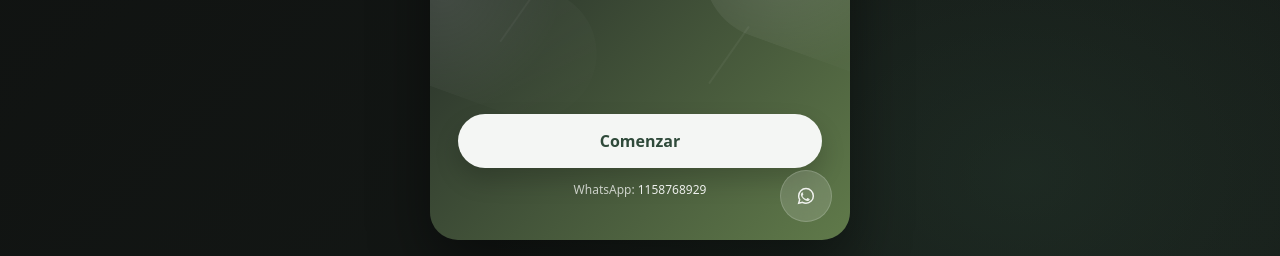
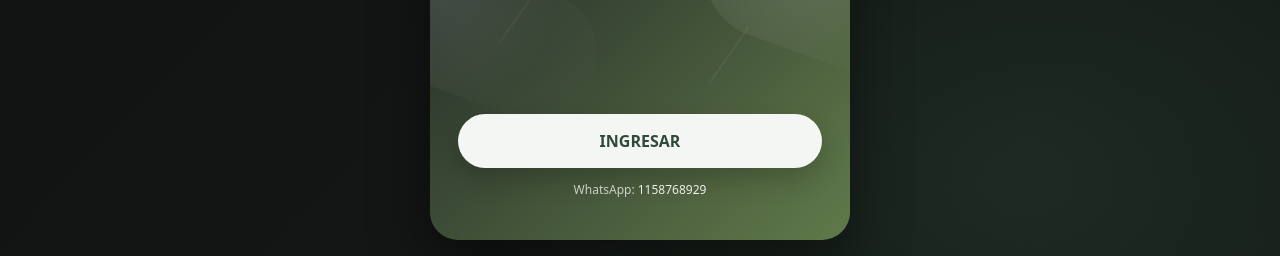
Before and after one commit to ProduccionesvGv/vGvServ, a plain HTML site: page index.html in a window 1280 px wide. Shown: the part 544-800 px from the top of the page. Drawn offline with Linux system fonts and the light colour scheme.

Commit message:
Add files via upload

```diff
--- a/index.html
+++ b/index.html
@@ -31,21 +31,12 @@
       </div>
 
       <div class="cta">
-        <a class="btn" href="https://novaseeds-argentina.github.io/MixPack/">Comenzar</a>
+        <a class="btn" href="https://novaseeds-argentina.github.io/MixPack/">INGRESAR</a>
         <div class="footer">
           WhatsApp: <a class="footerLink" href="https://wa.me/1158768929" target="_blank" rel="noopener">1158768929</a>
         </div>
       </div>
     </div>
-
-    <!-- WhatsApp flotante -->
-    <a class="wa" href="https://wa.me/1158768929" target="_blank" rel="noopener" aria-label="Contactar por WhatsApp">
-      <svg viewBox="0 0 24 24" fill="none" aria-hidden="true" xmlns="http://www.w3.org/2000/svg">
-        <path d="M20 11.9c0 4.4-3.6 8-8 8a7.9 7.9 0 0 1-3.8-1L4 20l1.1-4.1a7.9 7.9 0 0 1-1.1-4c0-4.4 3.6-8 8-8s8 3.6 8 8Z" stroke="white" stroke-width="1.6" opacity=".95"/>
-        <path d="M9.1 8.6c-.2-.5-.4-.5-.6-.5H8c-.2 0-.5.1-.7.4-.2.3-.9.9-.9 2.1s.9 2.4 1 2.6c.1.2 1.7 2.6 4.2 3.6 2 .8 2.5.7 2.9.6.4-.1 1.2-.5 1.4-1 .2-.5.2-.9.1-1-.1-.1-.3-.2-.7-.4l-1.5-.7c-.2-.1-.4-.1-.6.1-.2.2-.6.7-.8.8-.2.1-.3.1-.6 0-.3-.1-1.2-.4-2.2-1.3-.8-.7-1.3-1.6-1.4-1.9-.1-.3 0-.4.1-.5.1-.1.3-.3.4-.4.1-.1.2-.3.3-.5.1-.2.1-.4 0-.6l-.4-1.1Z"
-              fill="white" opacity=".9"/>
-      </svg>
-    </a>
   </main>
 
 </body>
--- a/styles.css
+++ b/styles.css
@@ -92,8 +92,9 @@ body{
 /* Logo/monograma */
 .logo{
   margin: 0 0 14px;
-  width: clamp(92px, 16vw, 112px);
-  height: clamp(92px, 16vw, 112px);
+  /* +50% */
+  width: clamp(138px, 24vw, 168px);
+  height: clamp(138px, 24vw, 168px);
   display:grid;
   place-items:center;
 }
@@ -160,23 +161,6 @@ h1{
 }
 .link:hover{ text-decoration:underline; }
 
-/* Botón WhatsApp flotante */
-.wa{
-  position:absolute;
-  right:18px;
-  bottom:18px;
-  width:52px;
-  height:52px;
-  border-radius:999px;
-  background: rgba(244,246,244,.16);
-  backdrop-filter: blur(10px);
-  display:grid;
-  place-items:center;
-  border: 1px solid rgba(244,246,244,.18);
-  text-decoration:none;
-}
-.wa svg{ width:22px; height:22px; opacity:.95; }
-
 .footer{
   font-size:12px;
   color: rgba(255,255,255,.72);
```
